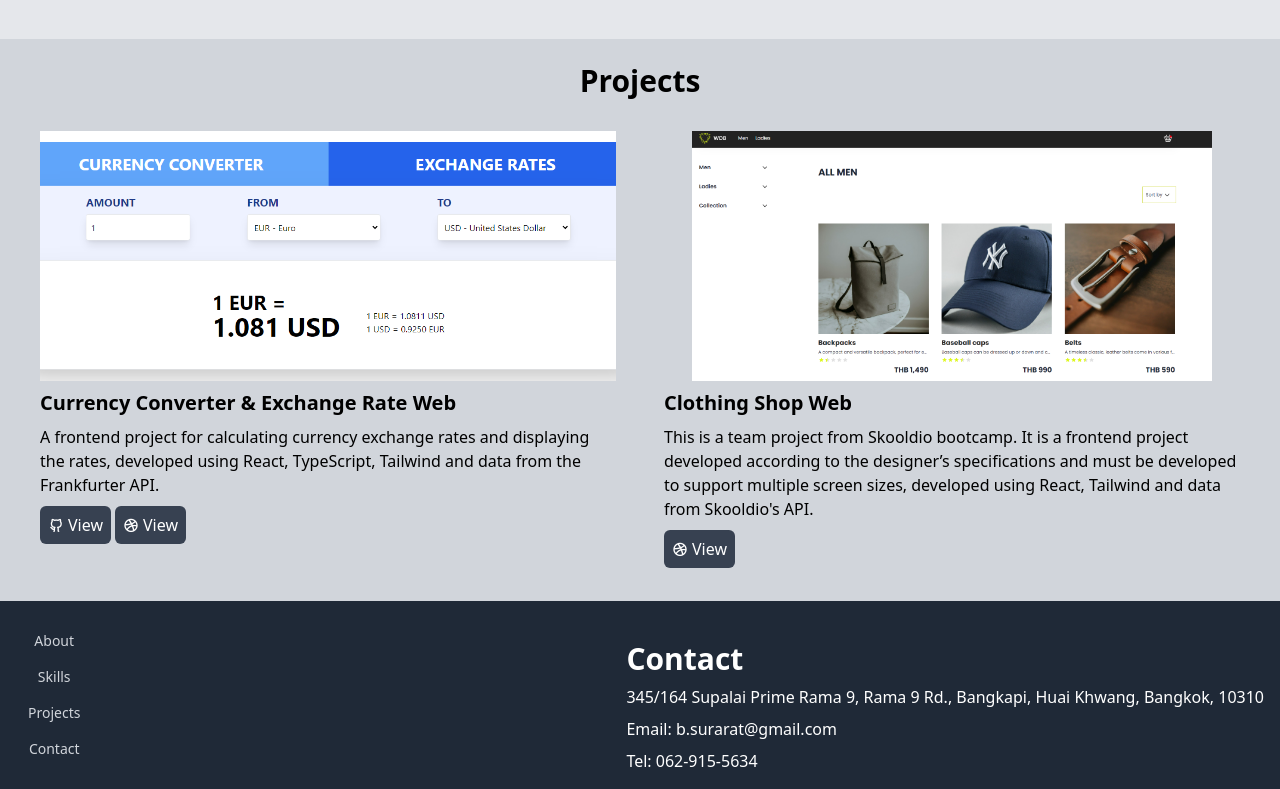
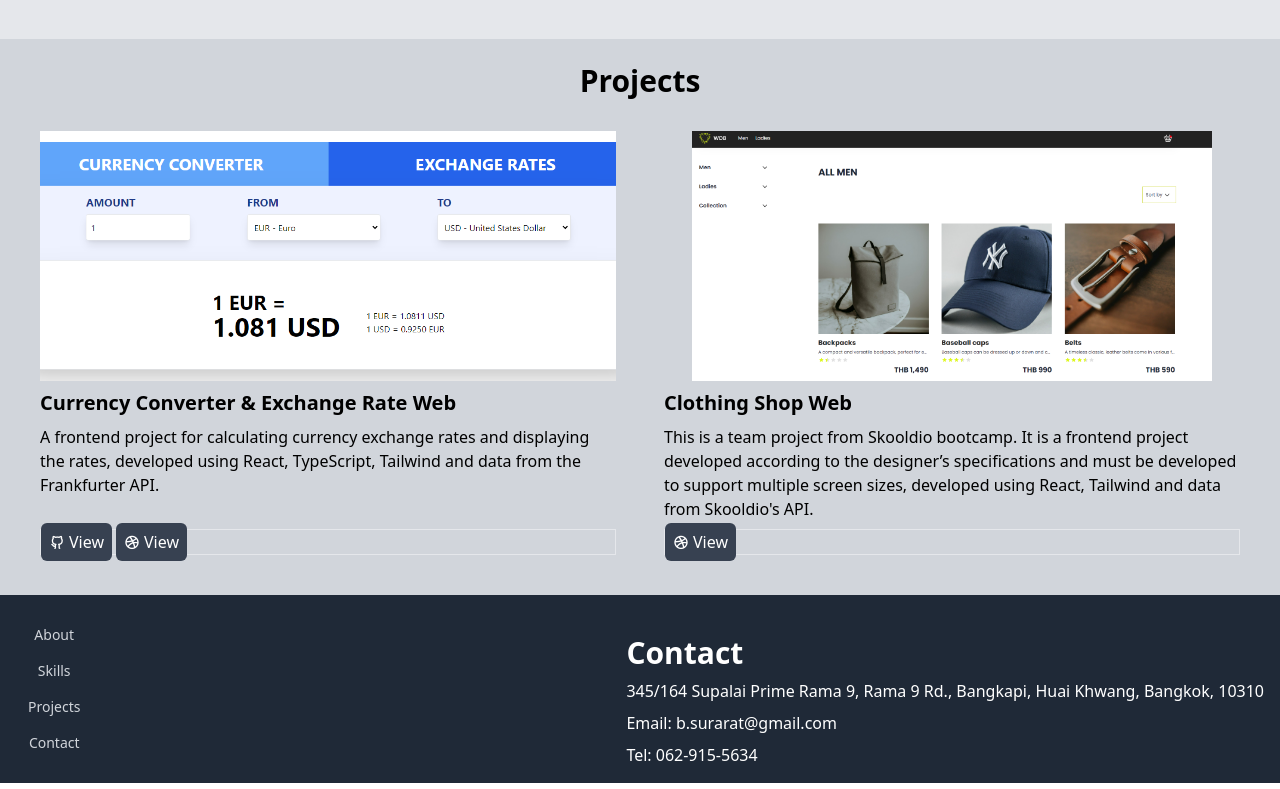
Before and after one commit to surarats/my-portfolio, a React (Vite) app: page / in a window 1280 px wide. Shown: the part 891-1680 px from the top of the page. Built offline with nearby package versions, Linux system fonts and the light colour scheme.

Commit message:
portfolio v.2

```diff
--- a/src/components/Project.jsx
+++ b/src/components/Project.jsx
@@ -2,11 +2,11 @@
 import { projects } from "../data/data";
 
 const ProjectCard = ({ item }) => (
-  <div className="flex flex-col gap-2 hover:bg-white p-4 flex-1">
+  <div className="flex flex-col gap-2 hover:bg-white p-4 flex-1 rounded-md">
     <img src={item.image} className="h-[250px] object-cover mx-auto" />
     <h3 className="font-bold text-xl">{item.title}</h3>
     <p>{item.description}</p>
-    <div className="mt-2">
+    <div className="mt-auto border">
       {item.gitUrl && (
         <a
           href={item.gitUrl}
```
